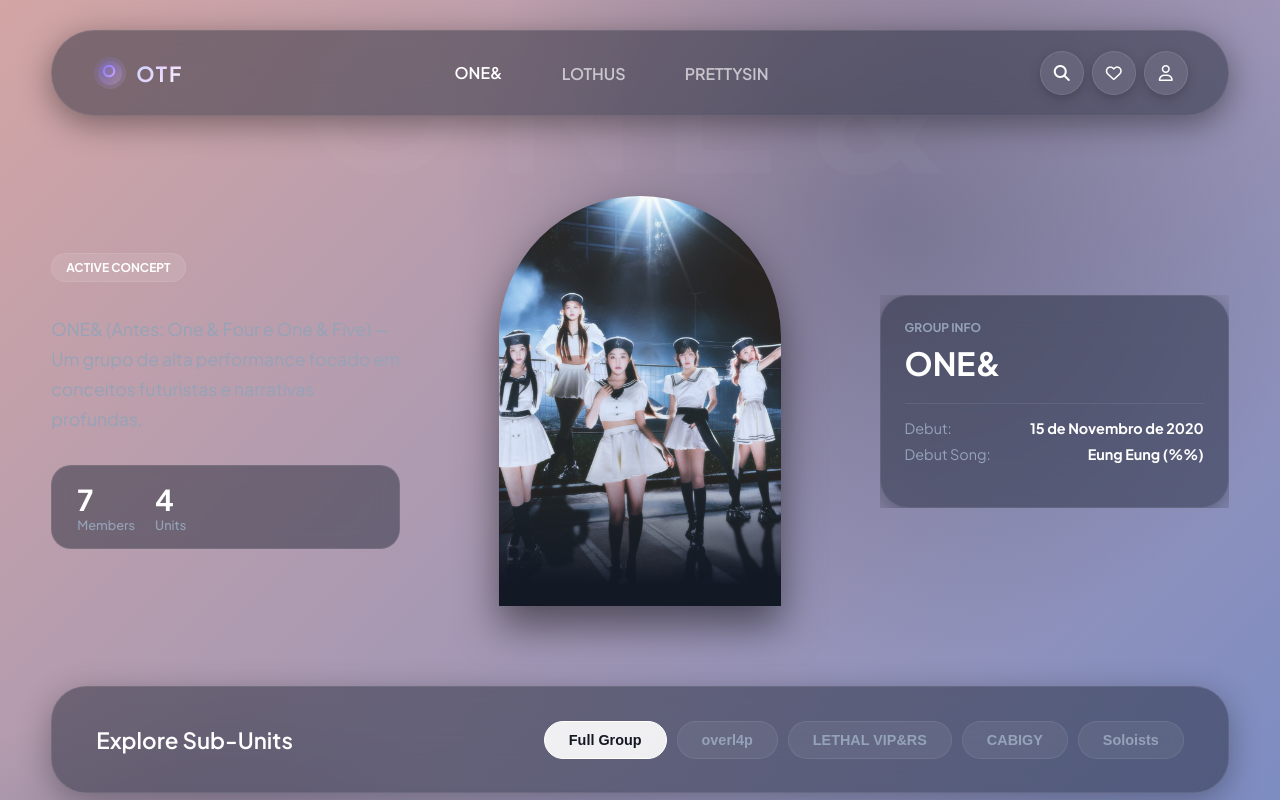
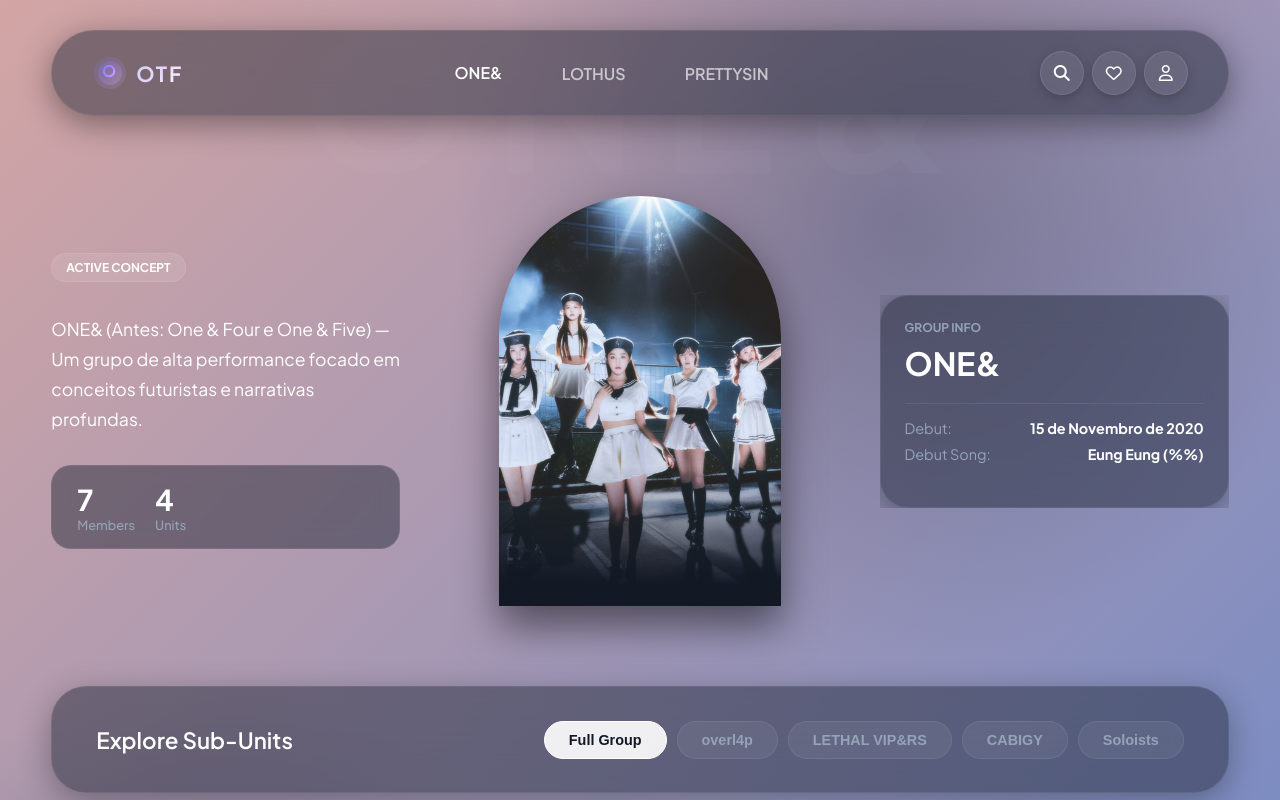
Before and after one commit to diegorcserejo/OTF, a Vue app in the folder otf/: page / in a window 1280 px wide. Shown: the top 800 px of the page. Built offline with nearby package versions, Linux system fonts and the light colour scheme.

Commit message:
adicionando cor branca na descrição

```diff
--- a/otf/src/components/arq.vue
+++ b/otf/src/components/arq.vue
@@ -112,7 +112,7 @@
       <header class="hero-section">
         <div class="hero-left animate-slide-right">
           <div class="concept-badge">ACTIVE CONCEPT</div>
-          <p class="hero-subtitle">
+          <p class="hero-subtitle" style="color: white !important">
             {{ currentData.description }}
           </p>
           <div class="stats-container-glass">
--- a/otf/src/styles/hero.css
+++ b/otf/src/styles/hero.css
@@ -27,7 +27,7 @@
 .hero-subtitle {
   font-size: 1.1rem;
   line-height: 1.7;
-  color: rgba(255, 255, 255, 0.7);
+  color: #ffffff;
   margin-bottom: 30px;
 }
 
```
